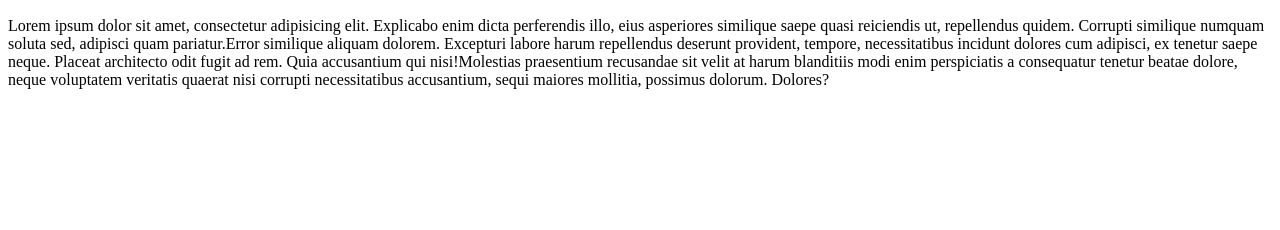
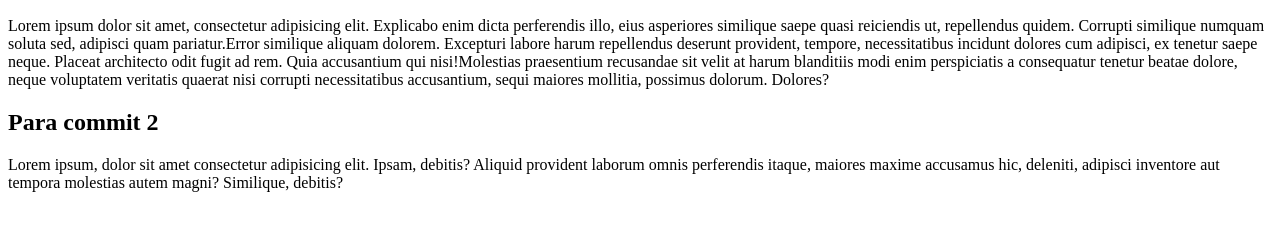
Before and after one commit to SebastianGonzalez00/ejemplo1, a plain HTML site: page index.html in a window 1280 px wide. Shown: the part 110-340 px from the top of the page. Drawn offline with Linux system fonts and the light colour scheme.

Commit message:
h2 y parrafo 2 agregados

```diff
--- a/index.html
+++ b/index.html
@@ -9,6 +9,8 @@
     <h1>Ejemplo GIT</h1>
     <h2>Para commit uno</h2>
     <p><span>Lorem ipsum dolor sit amet, consectetur adipisicing elit. Explicabo enim dicta perferendis illo, eius asperiores similique saepe quasi reiciendis ut, repellendus quidem. Corrupti similique numquam soluta sed, adipisci quam pariatur.</span><span>Error similique aliquam dolorem. Excepturi labore harum repellendus deserunt provident, tempore, necessitatibus incidunt dolores cum adipisci, ex tenetur saepe neque. Placeat architecto odit fugit ad rem. Quia accusantium qui nisi!</span><span>Molestias praesentium recusandae sit velit at harum blanditiis modi enim perspiciatis a consequatur tenetur beatae dolore, neque voluptatem veritatis quaerat nisi corrupti necessitatibus accusantium, sequi maiores mollitia, possimus dolorum. Dolores?</span></p>
+    <h2>Para commit 2</h2>
+    <p>Lorem ipsum, dolor sit amet consectetur adipisicing elit. Ipsam, debitis? Aliquid provident laborum omnis perferendis itaque, maiores maxime accusamus hic, deleniti, adipisci inventore aut tempora molestias autem magni? Similique, debitis?</p>
 
 </body>
 </html>
```
